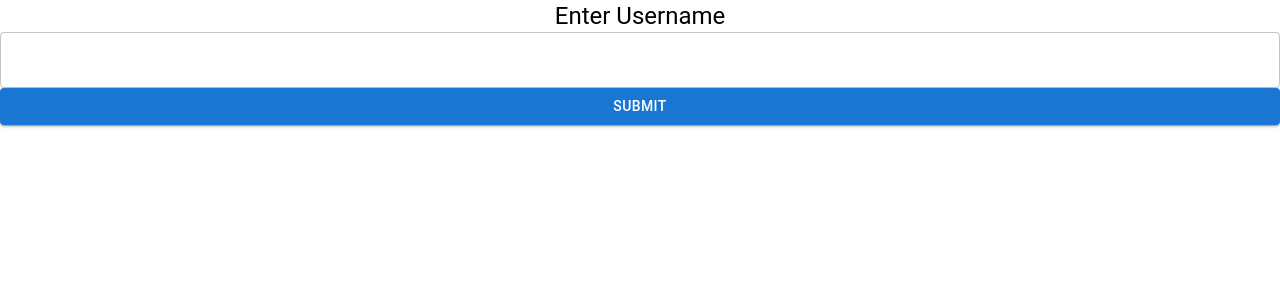
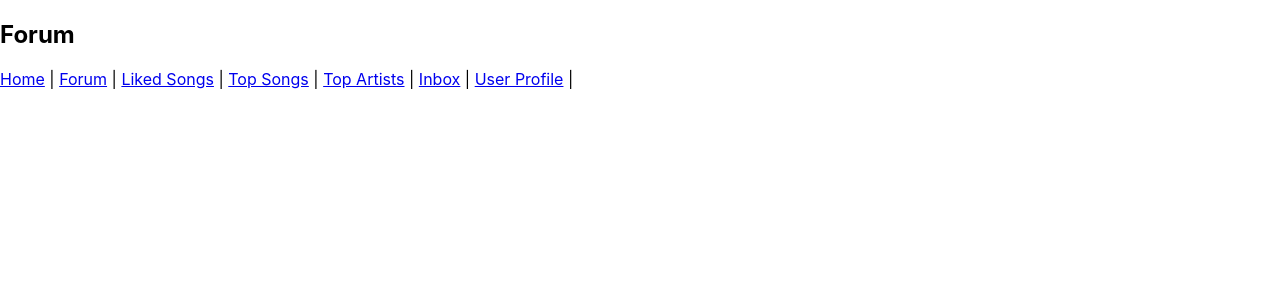
Before and after one commit to kmb7evr/group-project-launch-2, a React (Create React App) app in the folder spotify-frontend/: page /Forum in a window 1280 px wide. Shown: the top 300 px of the page. Built offline with nearby package versions, Linux system fonts and the light colour scheme.

Commit message:
router and login page

```diff
--- a/spotify-frontend/package.json
+++ b/spotify-frontend/package.json
@@ -11,6 +11,8 @@
     "@testing-library/user-event": "^13.5.0",
     "react": "^18.1.0",
     "react-dom": "^18.1.0",
+    "react-router": "^6.3.0",
+    "react-router-dom": "^6.3.0",
     "react-scripts": "5.0.1",
     "web-vitals": "^2.1.4"
   },
--- a/spotify-frontend/src/components/discoverPage.js
+++ b/spotify-frontend/src/components/discoverPage.js
@@ -1,4 +1,5 @@
-import { Button, Typography, Box } from '@mui/material'
+import { Button, Typography, Box } from '@mui/material';
+import Navbar from "./navbar";
 
 function DiscoverPage(props) {
     const {user, logout} = props;
@@ -6,6 +7,8 @@ function DiscoverPage(props) {
   return (
     <div className="App">
         <h3> Welcome to this Discover Page! </h3>
+        <h5> {"Currently logged in as: " + user} </h5>
+        <Navbar />
         <Button onClick={logout} variant='contained'>Log Out</Button>
     </div>
   );
--- /dev/null
+++ b/spotify-frontend/src/components/forum.js
@@ -0,0 +1,12 @@
+import Navbar from "./navbar";
+
+function Forum() {
+  return (
+    <div className="App">
+        <h2> Forum </h2>
+        <Navbar />
+    </div>
+  );
+}
+
+export default Forum;
--- /dev/null
+++ b/spotify-frontend/src/components/inbox.js
@@ -0,0 +1,12 @@
+import Navbar from "./navbar";
+
+function Inbox() {
+    return (
+      <div className="App">
+          <h2> Inbox </h2>
+          <Navbar />
+      </div>
+    );
+  }
+
+  export default Inbox;
--- /dev/null
+++ b/spotify-frontend/src/components/likedSongs.js
@@ -0,0 +1,12 @@
+import Navbar from "./navbar";
+
+function LikedSongs() {
+    return (
+      <div className="App">
+          <h2> Liked Songs </h2>
+          <Navbar />
+      </div>
+    );
+  }
+
+  export default LikedSongs;
--- /dev/null
+++ b/spotify-frontend/src/components/navbar.js
@@ -0,0 +1,17 @@
+import { Link, Outlet } from "react-router-dom";
+
+function Navbar() {
+    return (
+      <div className="App">
+        <Link to="/">Home</Link> |{" "}
+        <Link to="/Forum">Forum</Link> |{" "}
+        <Link to="/LikedSongs">Liked Songs</Link> |{" "}
+        <Link to="/TopSongs">Top Songs</Link> |{" "}
+        <Link to="/TopArtists">Top Artists</Link> |{" "}
+        <Link to="/Inbox">Inbox</Link> |{" "}
+        <Link to="/UserProfile">User Profile</Link> |{" "}
+    </div>
+    );
+  }
+
+  export default Navbar;
--- /dev/null
+++ b/spotify-frontend/src/components/topArtists.js
@@ -0,0 +1,12 @@
+import Navbar from "./navbar";
+
+function TopArtists() {
+    return (
+      <div className="App">
+          <h2> Top Artists </h2>
+          <Navbar />
+      </div>
+    );
+  }
+
+  export default TopArtists;
--- /dev/null
+++ b/spotify-frontend/src/components/topSongs.js
@@ -0,0 +1,12 @@
+import Navbar from "./navbar";
+
+function TopSongs() {
+    return (
+      <div className="App">
+          <h2> Top Songs </h2>
+          <Navbar />
+      </div>
+    );
+  }
+
+  export default TopSongs;
--- /dev/null
+++ b/spotify-frontend/src/components/userProfile.js
@@ -0,0 +1,12 @@
+import Navbar from "./navbar";
+
+function UserProfile() {
+    return (
+      <div className="App">
+          <h2> User Profile </h2>
+          <Navbar />
+      </div>
+    );
+  }
+
+  export default UserProfile;
--- a/spotify-frontend/src/index.js
+++ b/spotify-frontend/src/index.js
@@ -1,17 +1,27 @@
-import React from 'react';
-import ReactDOM from 'react-dom/client';
-import './index.css';
-import App from './App';
-import reportWebVitals from './reportWebVitals';
+import { render } from "react-dom";
+import { BrowserRouter, Routes, Route } from "react-router-dom";
+import React from "react";
+import "./index.css";
+import SpotifyApp from "./components/spotifyApp";
+import Forum from "./components/forum";
+import LikedSongs from "./components/likedSongs";
+import TopSongs from "./components/topSongs";
+import TopArtists from "./components/topArtists";
+import Inbox from "./components/inbox";
+import UserProfile from "./components/userProfile";
 
-const root = ReactDOM.createRoot(document.getElementById('root'));
-root.render(
-  <React.StrictMode>
-    <App />
-  </React.StrictMode>
+const rootElement = document.getElementById("root");
+render(
+  <BrowserRouter>
+    <Routes>
+      <Route path="/" element={<SpotifyApp />} />
+      <Route path="Forum" element={<Forum />} />
+      <Route path="LikedSongs" element={<LikedSongs />} />
+      <Route path="TopSongs" element={<TopSongs />} />
+      <Route path="TopArtists" element={<TopArtists />} />
+      <Route path="Inbox" element={<Inbox />} />
+      <Route path="UserProfile" element={<UserProfile />} />
+    </Routes>
+  </BrowserRouter>,
+  rootElement
 );
-
-// If you want to start measuring performance in your app, pass a function
-// to log results (for example: reportWebVitals(console.log))
-// or send to an analytics endpoint. Learn more: https://bit.ly/CRA-vitals
-reportWebVitals();
```
Also changed, not shown: 1 other file (tests, documents, lock files or other folders).
